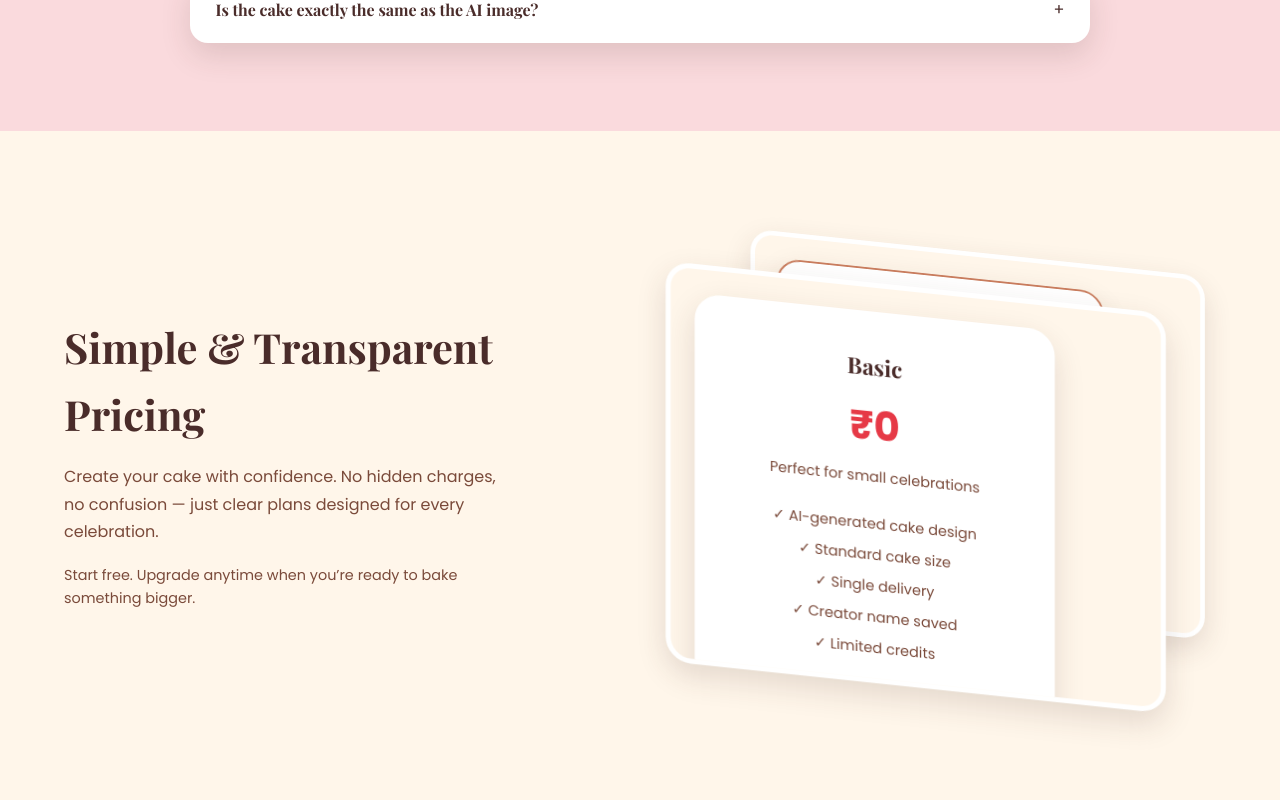
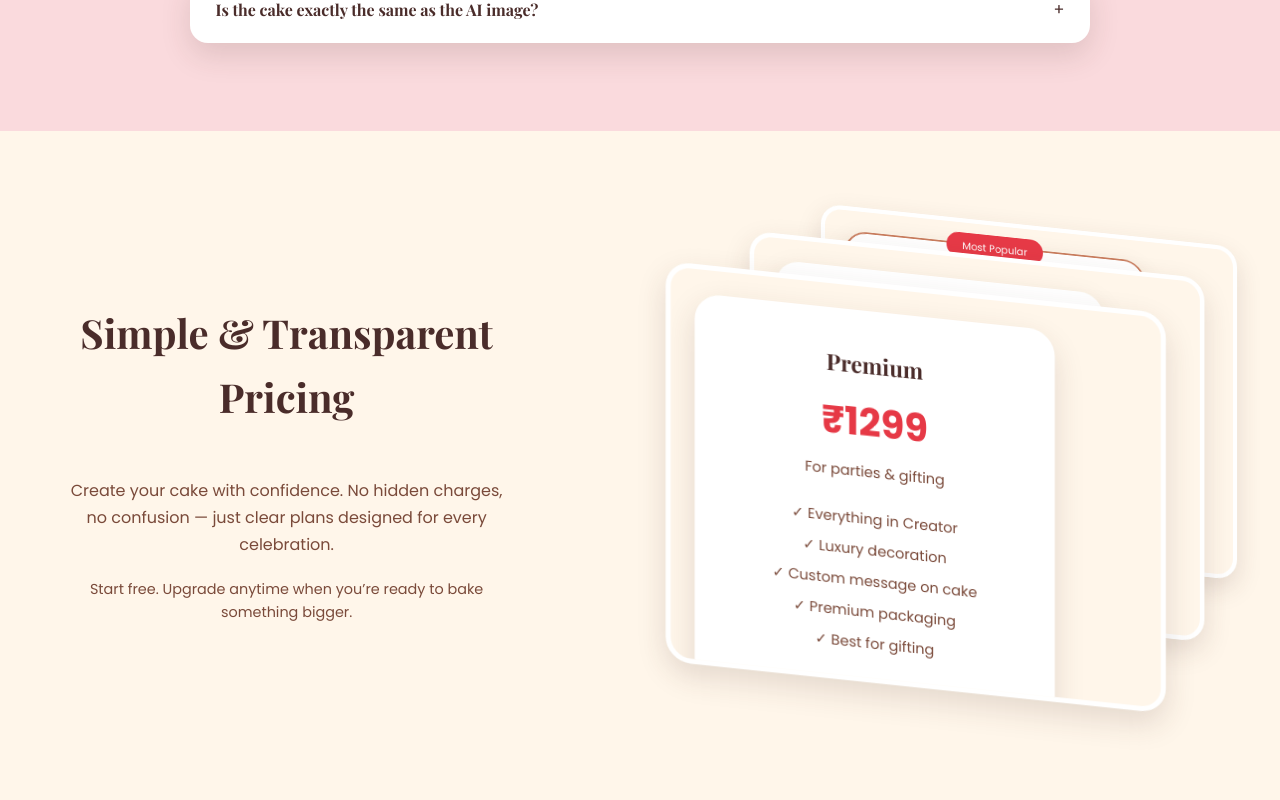
Before and after one commit to harsh-bairagi4/cake-craft, a React (Vite) app in the folder frontend/: page / in a window 1280 px wide. Shown: the part 3080-3880 px from the top of the page. Built offline with nearby package versions, Linux system fonts and the light colour scheme; no server answers.

Commit message:
Subscription feature added

```diff
--- a/frontend/src/App.jsx
+++ b/frontend/src/App.jsx
@@ -11,6 +11,7 @@ import MyOrders from "./pages/MyOrders/MyOrders";
 import Footer from "./components/Footer/Footer";
 import ProtectedRoute from "./components/ProtectedRoute/ProtectedRoute";
 import {Toaster} from 'sonner';
+import Subscription from "./components/Subscription/Subscription";
 
 const App = () => {
   const [showLogin, setShowLogin] = useState(false);
@@ -59,6 +60,12 @@ const App = () => {
               </ProtectedRoute>
             }
           />
+          <Route
+            path="/subscription"
+            element={
+                <Subscription />
+            }
+          />
         </Routes>
         <Footer />
       </div>
--- a/frontend/src/components/CakeSelector/CakeSelector.css
+++ b/frontend/src/components/CakeSelector/CakeSelector.css
@@ -53,12 +53,7 @@
   transition: all 0.25s ease;
 }
 
-/* OPTIONS */
-.cake-builder-left option,
-.cake-selector option {
-  background-color: #fff;
-  color: var(--text-primary);
-}
+
 
 /* FOCUS */
 .cake-builder-left select:focus,
@@ -113,10 +108,71 @@
   accent-color: var(--primary);
   cursor: pointer;
 }
+/* =========================
+   CUSTOM SELECT WRAPPER
+========================= */
+.select-wrapper {
+  position: relative;
+  width: 100%;
+}
 
-/* =========================
-   MOBILE POLISH
-========================= */
+/* Remove native arrow */
+.select-wrapper select {
+  appearance: none;
+  -webkit-appearance: none;
+  -moz-appearance: none;
+  padding-right: 2.8rem;
+}
+
+/* Custom dropdown arrow */
+.select-wrapper::after {
+  content: "▾";
+  position: absolute;
+  right: 1.2rem;
+  top: 50%;
+  transform: translateY(-50%);
+  font-size: 1rem;
+  color: var(--accent);
+  pointer-events: none;
+  transition: 0.2s ease;
+}
+
+/* Hover effect */
+.select-wrapper:hover::after {
+  color: var(--primary);
+}
+
+/* Placeholder option */
+select option.placeholder {
+  font-weight: 400;
+  color: var(--text-secondary);
+}
+
+/* Default select look */
+select {
+  font-weight: 400;
+  color: var(--text-secondary);
+}
+
+/* When value selected */
+select.has-value {
+  color: var(--text-primary);
+  border-color: var(--primary);
+  background-color: rgba(230, 57, 70, 0.05);
+}
+
+/* Highlight effect */
+select.has-value:focus {
+  box-shadow: 0 0 0 3px rgba(230, 57, 70, 0.2);
+}
+
+/* Slight lift animation */
+select.has-value {
+  transition: all 0.25s ease;
+}
+
+
+
 @media (max-width: 768px) {
   .cake-builder-left > div,
   .cake-selector {
@@ -136,6 +192,10 @@
     display: grid;
     grid-template-columns: 1fr 1fr;
   }
+   .select-wrapper::after {
+    right: 1rem;
+    font-size: 0.9rem;
+  }
 }
 
 @media (max-width: 480px) {
--- a/frontend/src/components/Footer/Footer.jsx
+++ b/frontend/src/components/Footer/Footer.jsx
@@ -1,8 +1,10 @@
+import { useContext } from "react";
 import "./Footer.css";
 import { useNavigate } from "react-router-dom";
+import { Context } from "../../context/Context";
 
 const Footer = () => {
-  const navigate = useNavigate();
+  const {navigate} = useContext(Context);
   return (
     <footer className="footer">
       <div className="footer-container">
@@ -21,7 +23,7 @@ const Footer = () => {
           <ul>
             <li>Create a Cake</li>
             <li>Cake Collection</li>
-            <li>Pricing</li>
+            <li onClick={() => navigate("/subscription")}>Pricing</li>
             <li>How It Works</li>
           </ul>
         </div>
--- a/frontend/src/components/Pricing/Pricing.css
+++ b/frontend/src/components/Pricing/Pricing.css
@@ -12,6 +12,9 @@
   grid-template-columns: 1fr 1.3fr;
   gap: 8rem;
   align-items: center;
+}
+.cursor{
+  cursor: pointer;
 }
 
 
--- a/frontend/src/components/Pricing/Pricing.jsx
+++ b/frontend/src/components/Pricing/Pricing.jsx
@@ -1,7 +1,8 @@
-import React from "react";
+import React, { useContext } from "react";
 import "./Pricing.css";
 import CardSwap, { Card } from "../CardSwap/CardSwap";
 import { motion } from "framer-motion";
+import { Context } from "../../context/Context";
 
 const pricingPlans = [
   {
@@ -29,9 +30,22 @@ const pricingPlans = [
       "Free delivery",
     ],
   },
+  {
+    title: "Premium",
+    price: "₹1299",
+    subtitle: "For parties & gifting",
+    features: [
+      "Everything in Creator",
+      "Luxury decoration",
+      "Custom message on cake",
+      "Premium packaging",
+      "Best for gifting",
+    ],
+  },
 ];
 
 const Pricing = () => {
+  const {navigate} = useContext(Context);
   return (
     <section className="pricing">
       <div className="pricing-container">
@@ -89,7 +103,7 @@ const Pricing = () => {
             pauseOnHover={false}
           >
             {pricingPlans.map((plan, index) => (
-              <Card key={index}>
+              <Card key={index} className="cursor" onClick={()=> navigate("/subscription")}>
                 <div
                   className={`pricing-card ${
                     plan.highlight ? "highlight" : ""
--- /dev/null
+++ b/frontend/src/components/Subscription/Subscription.css
@@ -0,0 +1,95 @@
+/* SECTION */
+.pricing {
+  padding: 6rem 0;
+  background: var(--bg-main);
+  text-align: center;
+}
+
+/* TITLE */
+.pricing-title {
+  font-size: 2.5rem;
+  margin-bottom: 3rem;
+  color: var(--text-primary);
+}
+
+/* GRID */
+.pricing-cards {
+  display: grid;
+  grid-template-columns: repeat(3, 1fr);
+  gap: 2rem;
+  width: 90%;
+  max-width: 1100px;
+  margin: auto;
+}
+
+/* CARD */
+.pricing-card {
+  background: var(--bg-card);
+  border-radius: 26px;
+  padding: 2.3rem 1.8rem;
+  box-shadow: var(--shadow-soft);
+  color: var(--text-primary);
+  position: relative;
+  transition: transform 0.35s ease;
+}
+
+.pricing-card:hover {
+  transform: translateY(-8px);
+}
+
+/* POPULAR */
+.popular-badge {
+  position: absolute;
+  top: -14px;
+  left: 50%;
+  transform: translateX(-50%);
+  background: var(--primary);
+  color: #fff;
+  padding: 0.35rem 1.2rem;
+  border-radius: 999px;
+  font-size: 0.75rem;
+}
+
+/* TEXT */
+.price {
+  font-size: 2.4rem;
+  font-weight: bold;
+  color: var(--primary);
+}
+
+.subtitle {
+  color: var(--text-secondary);
+  margin-bottom: 1.5rem;
+}
+
+/* FEATURES */
+.pricing-card li {
+  font-size: 0.9rem;
+  color: var(--text-secondary);
+}
+
+/* BUTTON */
+.pricing-btn {
+  background: var(--primary);
+  color: #fff;
+  padding: 0.8rem 2.2rem;
+  border-radius: 999px;
+  transition: 0.3s;
+}
+
+.pricing-btn:hover {
+  transform: scale(1.05);
+}
+
+/* HIGHLIGHT */
+.pricing-card.highlight {
+  border: 2px solid var(--accent);
+}
+
+
+/* MOBILE */
+@media (max-width: 900px) {
+  .pricing-cards {
+    grid-template-columns: 1fr;
+  }
+}
--- /dev/null
+++ b/frontend/src/components/Subscription/Subscription.jsx
@@ -0,0 +1,97 @@
+import { useContext } from "react";
+import "./Subscription.css";
+import { Context } from "../../context/Context";
+import { toast } from "sonner";
+
+const Subscription = () => {
+  const { navigate } = useContext(Context);
+
+  const pricingPlans = [
+    {
+      title: "Basic",
+      price: "₹0",
+      subtitle: "Perfect for small celebrations",
+      features: [
+        "AI-generated cake design",
+        "Standard cake size",
+        "Single delivery",
+        "Creator name saved",
+      ],
+    },
+    {
+      title: "Creator",
+      price: "₹799",
+      subtitle: "Most popular choice",
+      highlight: true,
+      features: [
+        "Everything in Basic",
+        "Premium cake size",
+        "Other categories to select",
+        "Unlimited credits",
+        "Free delivery",
+      ],
+    },
+    {
+      title: "Premium",
+      price: "₹1299",
+      subtitle: "For parties & gifting",
+      features: [
+        "Everything in Creator",
+        "Luxury decoration",
+        "Custom message on cake",
+        "Premium packaging",
+        "Best for gifting",
+      ],
+    },
+  ];
+
+  const handleClick = (planTitle) => {
+    if (planTitle === "Basic") {
+      navigate("/generate");
+    } else {
+      toast.info(
+        `🚧 ${planTitle} subscription features are currently under development.`,
+      );
+    }
+  };
+
+  return (
+    <section className="pricing">
+      <div className="container">
+        <h2 className="pricing-title">Simple, Transparent Pricing</h2>
+
+        <div className="pricing-cards">
+          {pricingPlans.map((plan, index) => (
+            <div
+              key={index}
+              className={`pricing-card ${plan.highlight ? "highlight" : ""}`}
+            >
+              {plan.highlight && (
+                <span className="popular-badge">Most Popular</span>
+              )}
+
+              <h3>{plan.title}</h3>
+              <p className="price">{plan.price}</p>
+              <p className="subtitle">{plan.subtitle}</p>
+
+              <ul>
+                {plan.features.map((feature, i) => (
+                  <li key={i}>✓ {feature}</li>
+                ))}
+              </ul>
+
+              <button
+                onClick={() => handleClick(plan.title)}
+                className="pricing-btn"
+              >
+                Choose {plan.title}
+              </button>
+            </div>
+          ))}
+        </div>
+      </div>
+    </section>
+  );
+};
+
+export default Subscription;
--- a/frontend/src/pages/CakeBuilder/CakeBuilder.jsx
+++ b/frontend/src/pages/CakeBuilder/CakeBuilder.jsx
@@ -7,8 +7,7 @@ import axios from "axios";
 import { toast } from "sonner";
 
 const CakeBuilder = () => {
-  const {url, generateImage, labour, addToCart,capitalize, token} = useContext(Context);
-  const navigate = useNavigate();
+  const {url, generateImage, labour, addToCart,capitalize, token, navigate} = useContext(Context);
 
   /* =======================
      STATE
```
Also changed, not shown: frontend/src/components/CakeSelector/CakeSelector.jsx (+48 -85 lines).
